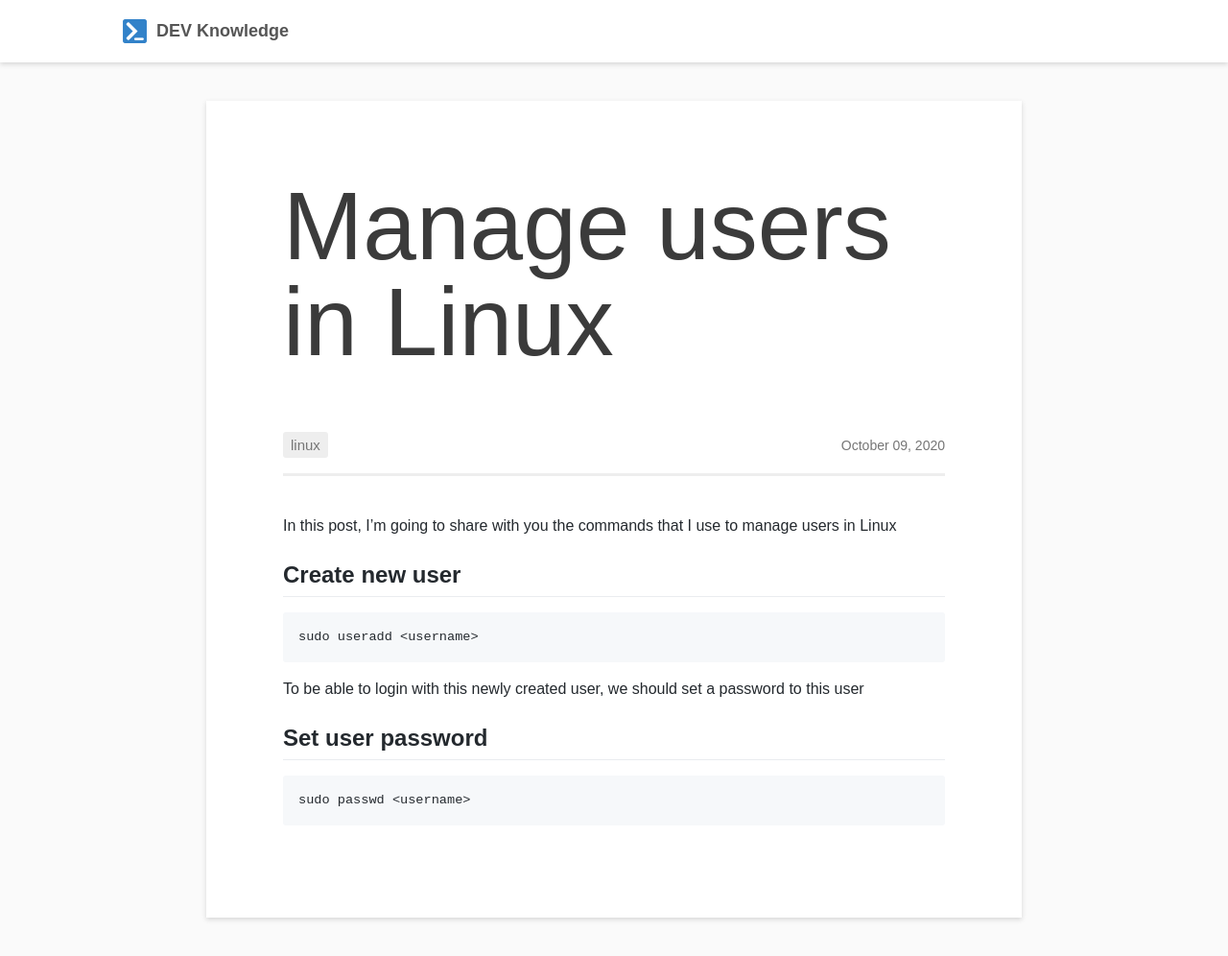
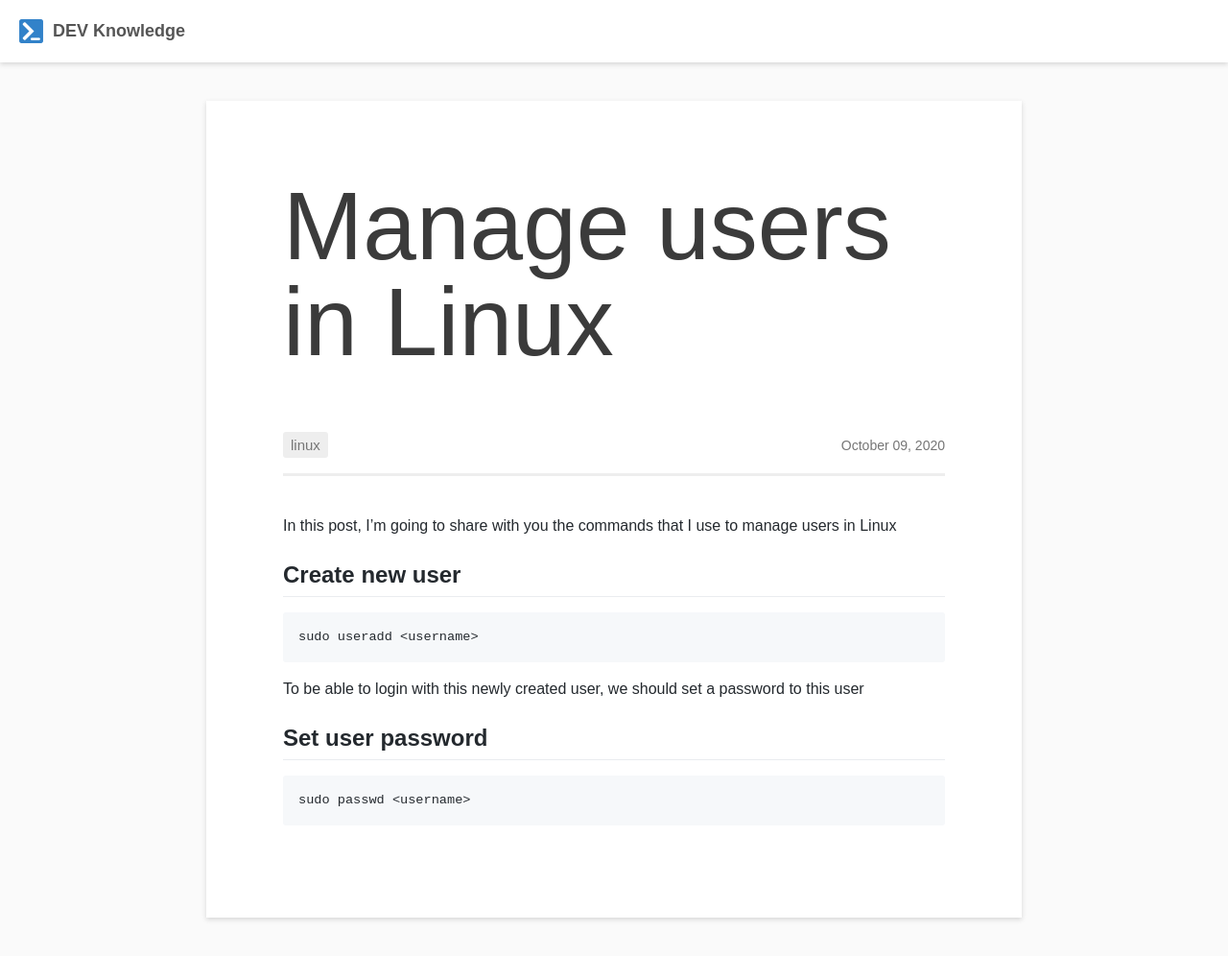
Before and after one commit to devknowledge/devknowledge.github.io, a Jekyll site: the page built from _posts/2020-10-09-manage-users-in-linux.markdown, in a window 1280 px wide and 996 px high. Shown: the whole window at 96% size. Built offline with Jekyll 4.4.1, drawn with Linux system fonts in a browser that asks for light colours; some web fonts are replaced.

Commit message:
improve navbar styles

```diff
--- a/_includes/navbar.html
+++ b/_includes/navbar.html
@@ -1,5 +1,4 @@
 <nav>
-  <div class="container">
   <div class="left">
     <a href="/">
       <img src="{{site.baseurl}}/assets/logo.png" alt="logo" />
@@ -12,5 +11,4 @@
       <div class="dropdown-menu-content"></div>
     </div>
   </div>
-  </div>
 </nav>
--- a/_sass/navbar.scss
+++ b/_sass/navbar.scss
@@ -3,49 +3,46 @@
 nav {
   position: fixed;
   width: 100%;
+  padding: 0 2rem;
   background: var(--navbar-background-color);
   box-shadow: var(--box-shadow-01);
   z-index: 999;
-}
-
-nav .container {
   height: var(--navbar-height);
   display: flex;
   align-items: center;
   justify-content: space-between;
-  @include site-width;
 }
 
-nav .container .left {
+nav .left {
   display: flex;
 }
 
-nav .container .left a {
+nav .left a {
   display: flex;
   align-items: center;
 }
 
-nav .container .left img {
+nav .left img {
   height: 2.5rem;
 }
 
-nav .container .left span {
+nav .left span {
   font-size: 1.8rem;
   font-weight: bold;
   padding-left: 1rem;
   color: var(--logo-text-color);
 }
 
-nav .container .left:hover span {
+nav .left:hover span {
   color: var(--logo-text-color-on-hover);
 }
 
-nav .container .right {
+nav .right {
   display: flex;
   align-items: center;
 }
 
-nav .container .right .dropdown-menu {
+nav .right .dropdown-menu {
   position: relative;
 
   & .dropdown-menu-icon {
```
Lines whose indentation alone changed are shown as unchanged.
